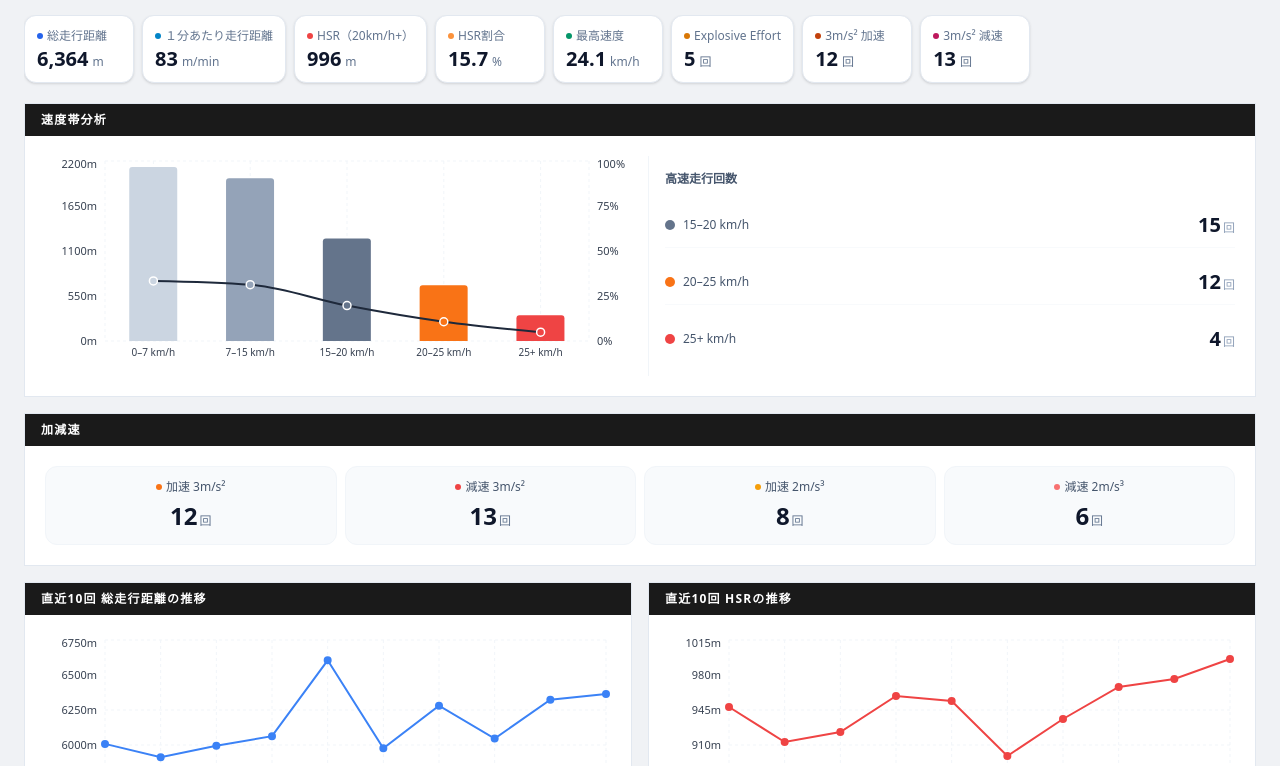
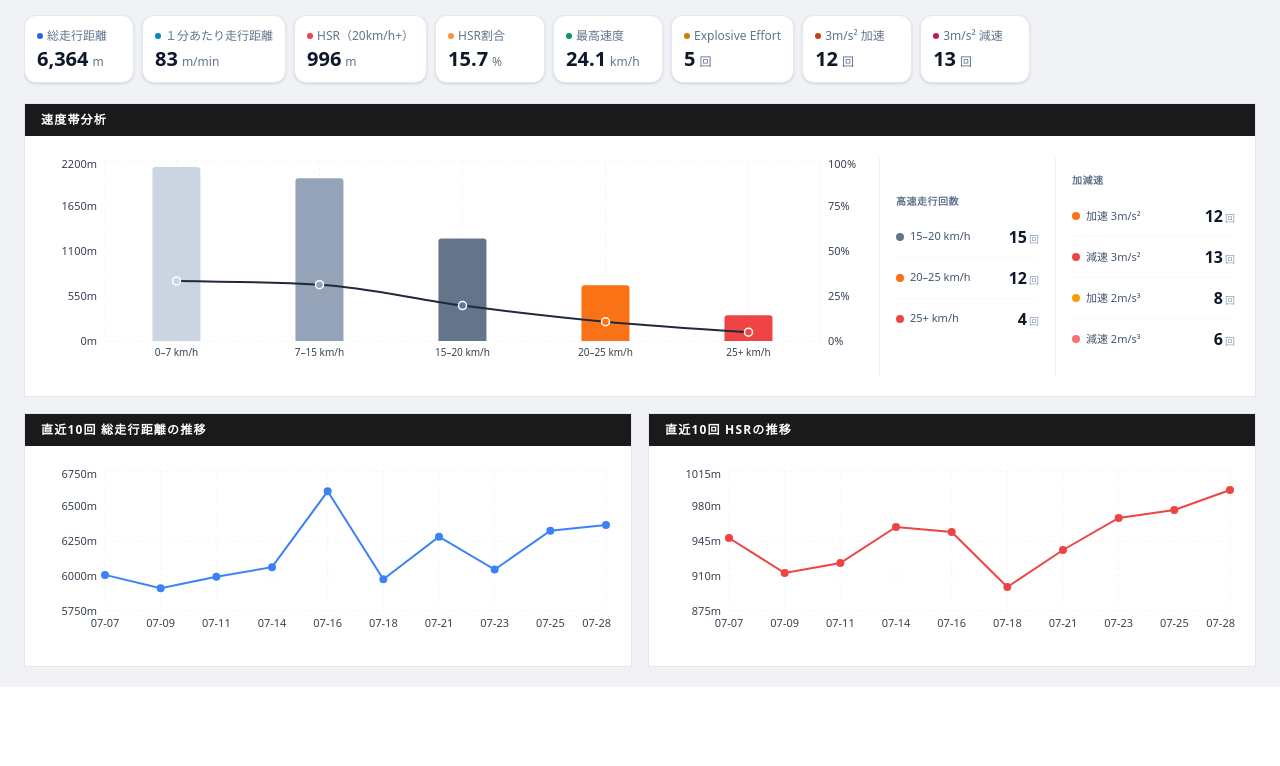
Before and after one commit to kenta-man/athlete-dashboard, a React (Vite) app: page / in a window 1280 px wide. Shown: the part 660-1426 px from the top of the page. After the commit the page ends 1347 px from the top, so only its background shows below. Built offline with nearby package versions, Linux system fonts and the light colour scheme.

Commit message:
feat: merge 高速走行回数 and 加減速 into speed zone card (3-column layout)
Co-Authored-By: Claude Sonnet 4.6 <noreply@anthropic.com>

```diff
--- a/src/components/GpsView.tsx
+++ b/src/components/GpsView.tsx
@@ -255,9 +255,9 @@ function SessionSummary({
       {/* KPI Row */}
       <KpiRow stats={toKpiStats(s)} />
 
-      {/* Speed Zone + High-speed count (side by side) */}
+      {/* Speed Zone + High-speed count + 加減速 (3-column) */}
       <Card title="速度帯分析">
-        <div className="grid gap-4" style={{ gridTemplateColumns: '1fr 1fr' }}>
+        <div className="grid gap-4" style={{ gridTemplateColumns: '1fr 160px 180px' }}>
           {/* Left: bar+line chart */}
           <ResponsiveContainer width="100%" height={220}>
             <ComposedChart
@@ -287,47 +287,46 @@ function SessionSummary({
             </ComposedChart>
           </ResponsiveContainer>
 
-          {/* Right: high-speed count table */}
-          <div className="flex flex-col justify-center gap-3 pl-4 border-l border-slate-100">
-            <p className="text-xs font-bold text-slate-600 mb-1">高速走行回数</p>
+          {/* Center: high-speed count */}
+          <div className="flex flex-col justify-center gap-0 pl-4 border-l border-slate-100">
+            <p className="text-[10px] font-bold text-slate-500 uppercase tracking-wider mb-2">高速走行回数</p>
             {[
               { label: '15–20 km/h', value: s.count_15_20, color: ZONE_COLORS_SPD[2] },
               { label: '20–25 km/h', value: s.count_20_25, color: ZONE_COLORS_SPD[3] },
               { label: '25+ km/h',   value: s.count_25plus, color: ZONE_COLORS_SPD[4] },
             ].map(k => (
               <div key={k.label} className="flex items-center justify-between py-2 border-b border-slate-50 last:border-0">
-                <div className="flex items-center gap-2">
-                  <div className="w-2.5 h-2.5 rounded-full flex-shrink-0" style={{ backgroundColor: k.color }} />
-                  <span className="text-xs text-slate-600">{k.label}</span>
+                <div className="flex items-center gap-1.5">
+                  <div className="w-2 h-2 rounded-full flex-shrink-0" style={{ backgroundColor: k.color }} />
+                  <span className="text-[11px] text-slate-600">{k.label}</span>
                 </div>
-                <span className="text-xl font-bold text-slate-900 tabular-nums">
-                  {k.value}<span className="text-xs font-normal text-slate-400 ml-0.5">回</span>
+                <span className="text-base font-bold text-slate-900 tabular-nums ml-2">
+                  {k.value}<span className="text-[10px] font-normal text-slate-400 ml-0.5">回</span>
                 </span>
               </div>
             ))}
           </div>
-        </div>
-      </Card>
 
-      {/* Acceleration/Deceleration */}
-      <Card title="加減速">
-        <div className="grid grid-cols-4 gap-2">
+          {/* Right: 加減速 vertical */}
+          <div className="flex flex-col justify-center gap-0 pl-4 border-l border-slate-100">
+            <p className="text-[10px] font-bold text-slate-500 uppercase tracking-wider mb-2">加減速</p>
             {[
               { label: '加速 3m/s²', value: s.accel_3ms2, color: '#f97316' },
               { label: '減速 3m/s²', value: s.decel_3ms2, color: '#ef4444' },
               { label: '加速 2m/s³', value: s.accel_2ms3, color: '#f59e0b' },
               { label: '減速 2m/s³', value: s.decel_2ms3, color: '#f87171' },
             ].map(k => (
-            <div key={k.label} className="rounded-xl p-3 border border-slate-100 bg-slate-50 text-center">
-              <div className="flex items-center justify-center gap-1 mb-1.5">
-                <div className="w-1.5 h-1.5 rounded-full flex-shrink-0" style={{ backgroundColor: k.color }} />
-                <p className="text-xs text-slate-600 leading-tight">{k.label}</p>
+              <div key={k.label} className="flex items-center justify-between py-2 border-b border-slate-50 last:border-0">
+                <div className="flex items-center gap-1.5">
+                  <div className="w-2 h-2 rounded-full flex-shrink-0" style={{ backgroundColor: k.color }} />
+                  <span className="text-[11px] text-slate-600">{k.label}</span>
                 </div>
-              <p className="text-2xl font-bold text-slate-900">
-                {k.value}<span className="text-xs font-normal text-slate-500 ml-0.5">回</span>
-              </p>
+                <span className="text-base font-bold text-slate-900 tabular-nums ml-2">
+                  {k.value}<span className="text-[10px] font-normal text-slate-400 ml-0.5">回</span>
+                </span>
               </div>
             ))}
+          </div>
         </div>
       </Card>
 
```
Lines whose indentation alone changed are shown as unchanged.
